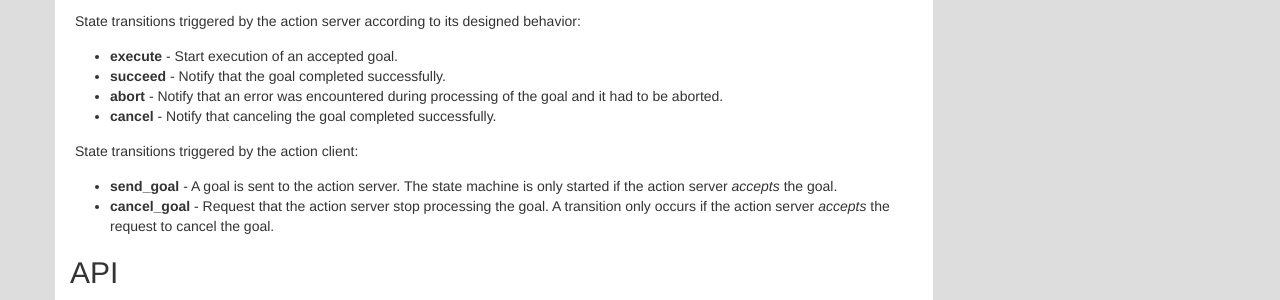
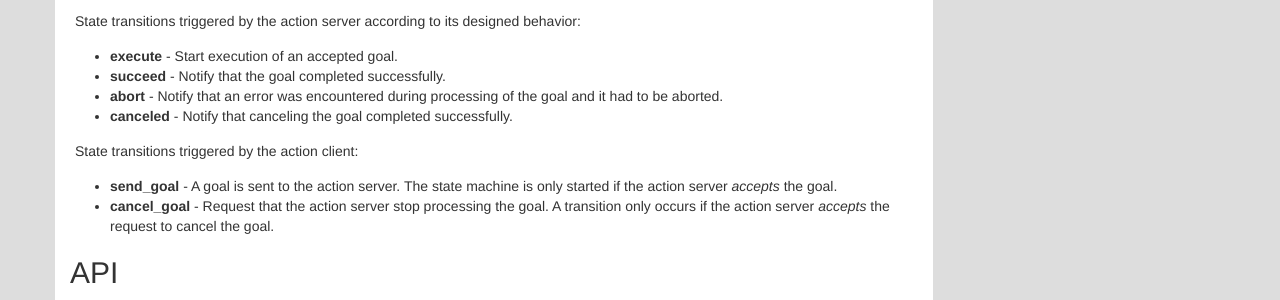
Before and after one commit to ros2/design, a Jekyll site: the page built from articles/actions.md, in a window 1280 px wide and 900 px high, scrolled down 3623 px. Shown: the part 152-452 px from the top of the window. Built offline with Jekyll 4.4.1, drawn with Linux system fonts in a browser that asks for light colours; nearby versions of some CDN libraries.

Commit message:
Update action goal state diagram (#226)
* Change transition labels to match text in design doc.
* Renamed "cancel" transition to "canceled".

Signed-off-by: Jacob Perron <jacob@openrobotics.org>

```diff
--- a/articles/actions.md
+++ b/articles/actions.md
@@ -190,7 +190,7 @@ State transitions triggered by the action server according to its designed behav
 - **execute** - Start execution of an accepted goal.
 - **succeed** - Notify that the goal completed successfully.
 - **abort** - Notify that an error was encountered during processing of the goal and it had to be aborted.
-- **cancel** - Notify that canceling the goal completed successfully.
+- **canceled** - Notify that canceling the goal completed successfully.
 
 State transitions triggered by the action client:
 
```
Also changed, not shown: img/actions/goal_state_machine.png.
